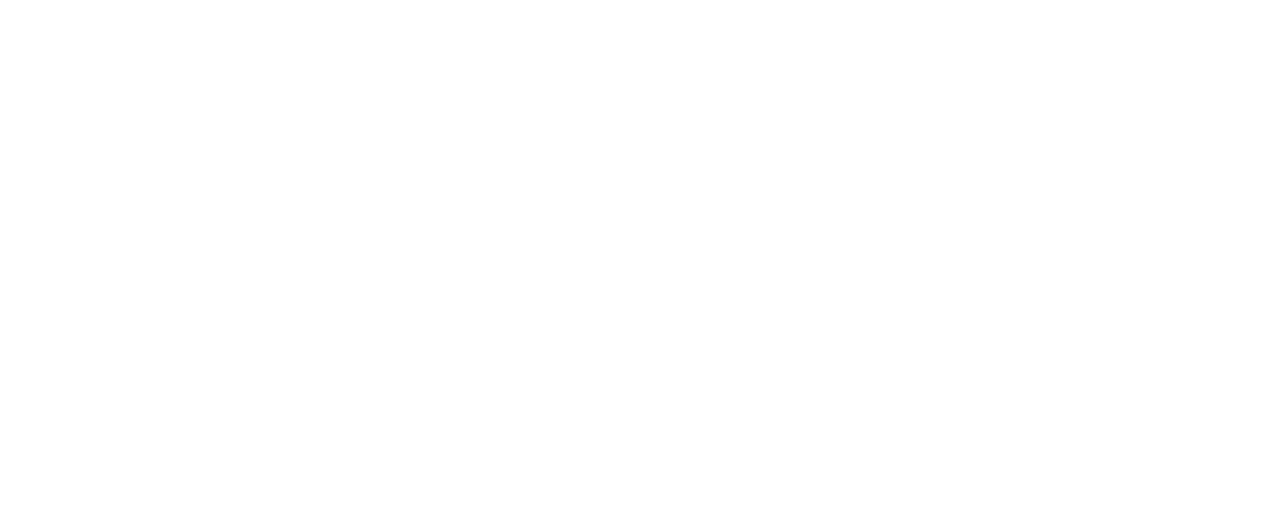
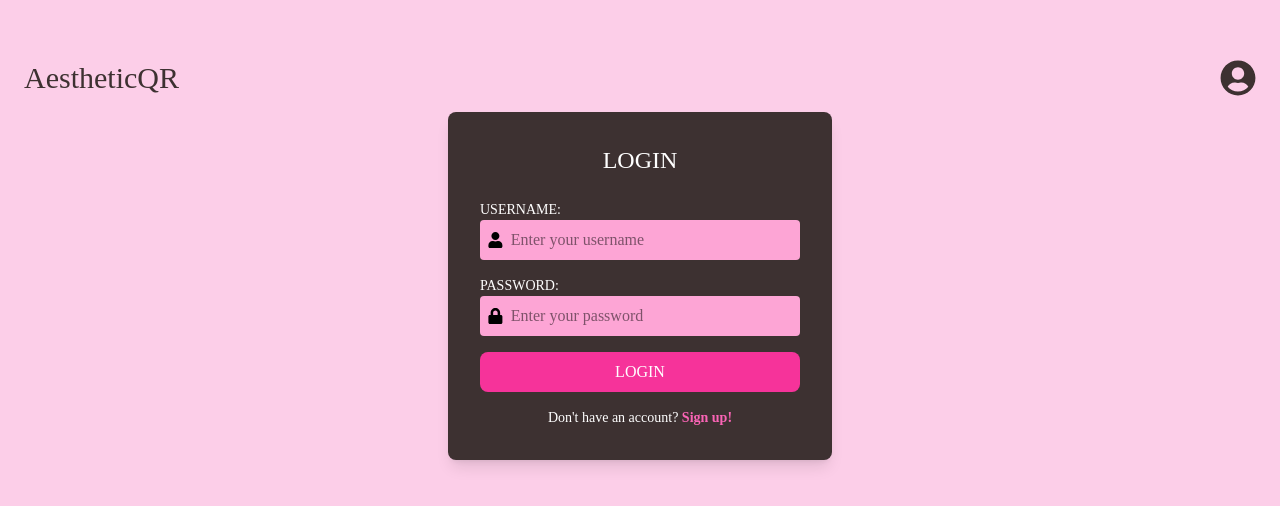
Before and after one commit to Arthur1asdf/AesthetiQR, a React (Vite) app in the folder frontend/: page / in a window 1280 px wide. Before the commit this address had no page. Shown: the part 148-654 px from the top of the page. Built offline with nearby package versions, Linux system fonts and the light colour scheme; a web font is replaced by a local one.

Commit message:
change port# 27017 to 3000 bc that 27017 is mongodb not http server and added default / route

```diff
--- a/frontend/package.json
+++ b/frontend/package.json
@@ -13,6 +13,8 @@
     "@tailwindcss/vite": "^4.0.12",
     "react": "^19.0.0",
     "react-dom": "^19.0.0",
+    "react-icons": "^5.5.0",
+    "react-router-dom": "^7.4.0",
     "tailwindcss": "^4.0.12"
   },
   "devDependencies": {
--- a/frontend/src/main.tsx
+++ b/frontend/src/main.tsx
@@ -9,6 +9,7 @@ ReactDOM.createRoot(document.getElementById("root")!).render(
   <React.StrictMode>
     <Router>
       <Routes>
+        <Route path="/" element={<Login />} />  {/* will later be the home page :) */}
         <Route path="/login" element={<Login />} />
         <Route path="/register" element={<Register />} />
       </Routes>
--- a/frontend/src/pages/login.tsx
+++ b/frontend/src/pages/login.tsx
@@ -12,7 +12,7 @@ const Login = () => {
     setError(""); // Clear errors
 
     try {
-      const response = await fetch("http://localhost:8080/login", {
+      const response = await fetch("http://localhost:3000/login", {
         method: "POST",
         headers: {
           "Content-Type": "application/json",
--- a/frontend/src/pages/register.tsx
+++ b/frontend/src/pages/register.tsx
@@ -14,7 +14,7 @@ const Register = () => {
     setError(""); // Clear errors before making a request
 
     try {
-      const response = await fetch("http://localhost:8080/register", { // Ensure this URL is correct
+      const response = await fetch("http://localhost:3000/register", { // Ensure this URL is correct
         method: "POST",
         headers: {
           "Content-Type": "application/json",
```
Also changed, not shown: 1 other file (tests, documents, lock files or other folders).
